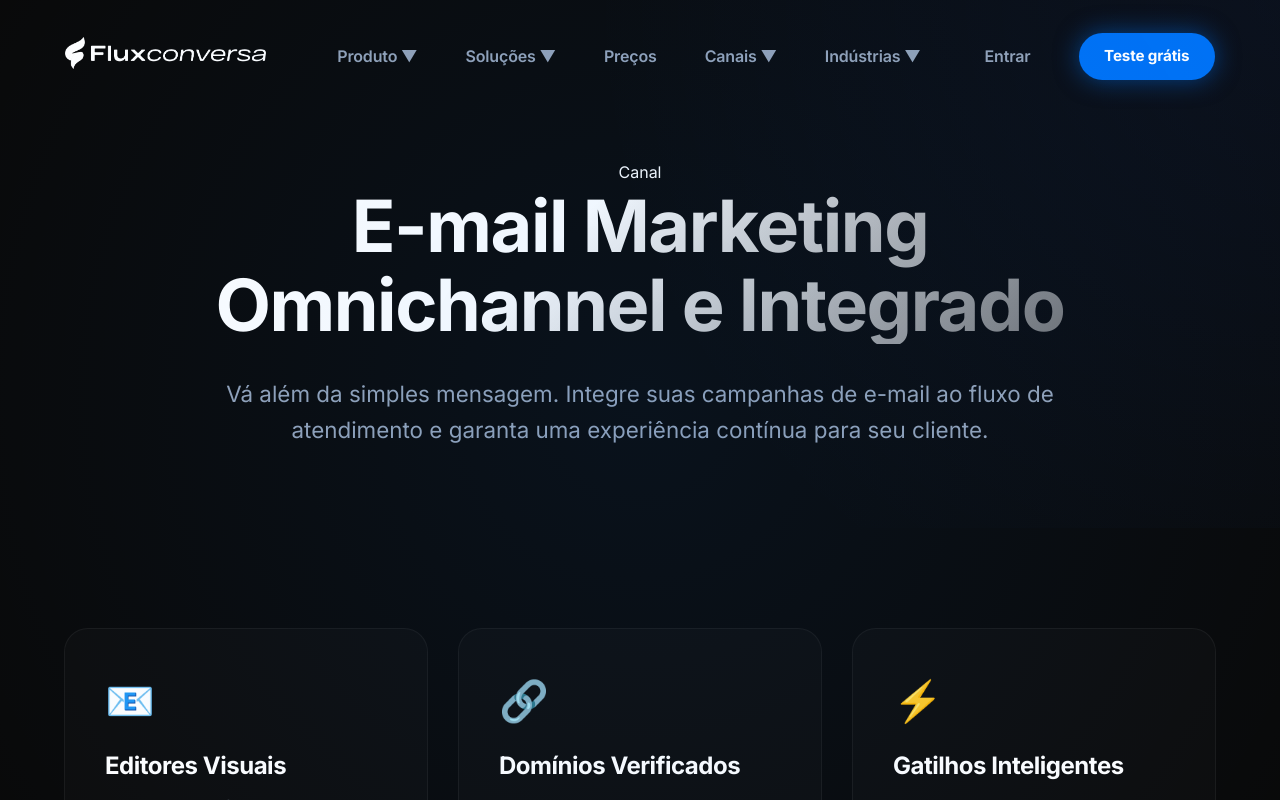
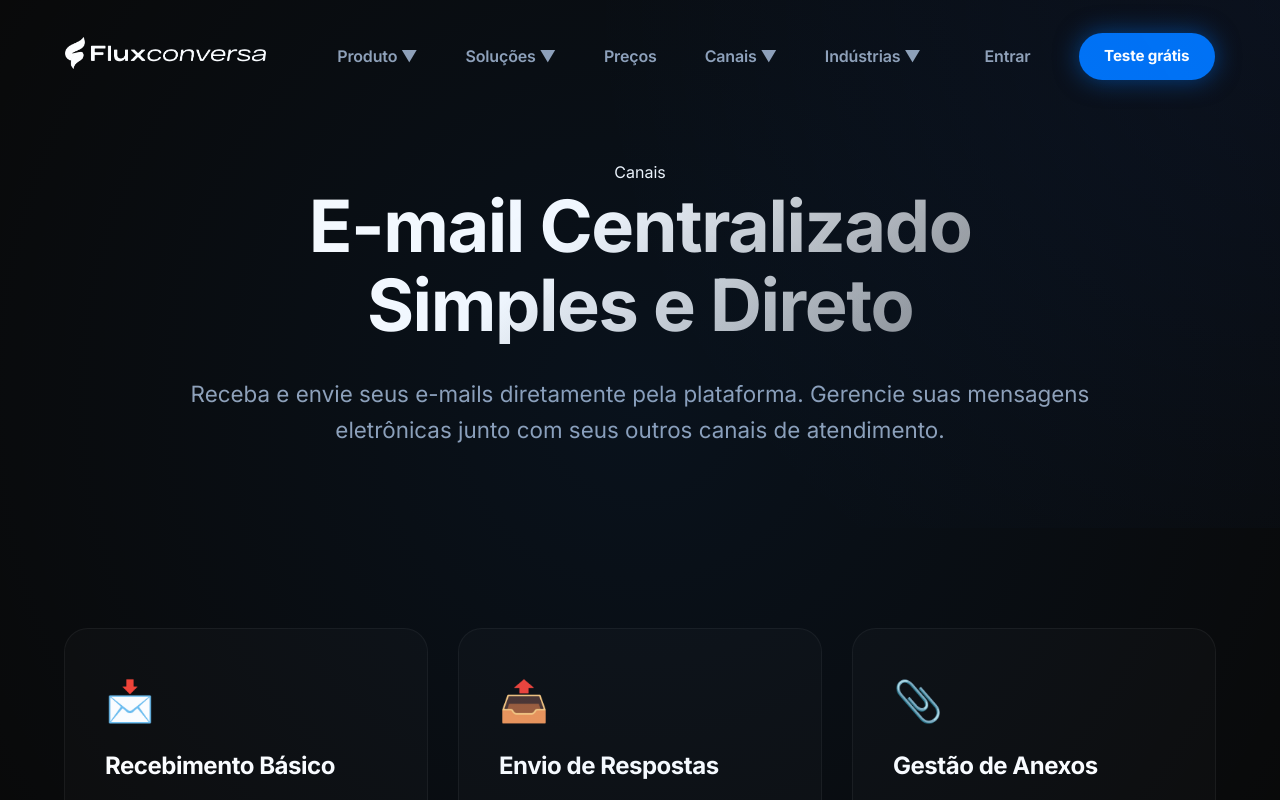
Before and after one commit to gabrielpiment/Flux1, a Nuxt app: page /canais/email in a window 1280 px wide. Shown: the top 800 px of the page. Built offline with nearby package versions, Linux system fonts and the light colour scheme.

Commit message:
fix: simplify email channel page to basic send/receive

```diff
--- a/app/pages/atendimento-cliente.vue
+++ b/app/pages/atendimento-cliente.vue
@@ -20,7 +20,7 @@
         description: 'Transforme cada atendimento em um insight valioso. Colete feedbacks detalhados e identifique promotores da sua marca.',
         items: [
           'Pesquisas de CSAT e NPS integradas',
-          'Análise de sentimento das interações',
+          'Monitoramento de tempo de resposta por atendente',
           'Relatórios de evolução da qualidade do suporte'
         ],
         visualLabel: 'Experience Metrics'
--- a/app/pages/canais/email.vue
+++ b/app/pages/canais/email.vue
@@ -1,46 +1,42 @@
 <template>
-  <ProductTemplate
-    eyebrow="Canal"
-    :title-lines="['E-mail Marketing', 'Omnichannel e Integrado']"
-    description="Vá além da simples mensagem. Integre suas campanhas de e-mail ao fluxo de atendimento e garanta uma experiência contínua para seu cliente."
+  <ProductTemplate eyebrow="Canais" :title-lines="['E-mail Centralizado', 'Simples e Direto']"
+    description="Receba e envie seus e-mails diretamente pela plataforma. Gerencie suas mensagens eletrônicas junto com seus outros canais de atendimento."
     :features="[
-      { icon: '📧', title: 'Editores Visuais', description: 'Crie layouts profissionais com arrastar e soltar, totalmente responsivos.' },
-      { icon: '🔗', title: 'Domínios Verificados', description: 'Segurança e alta taxa de entrega garantidas com autenticação SPF/DKIM.' },
-      { icon: '⚡', title: 'Gatilhos Inteligentes', description: 'Dispare e-mails baseados em ações do cliente no seu site ou no WhatsApp.' }
-    ]"
-    :details="[
+      { icon: '📩', title: 'Recebimento Básico', description: 'Receba seus e-mails em tempo real na sua caixa de entrada unificada.' },
+      { icon: '📤', title: 'Envio de Respostas', description: 'Responda aos seus clientes de forma rápida sem sair da interface da Flux.' },
+      { icon: '📎', title: 'Gestão de Anexos', description: 'Visualize e envie arquivos anexados às suas conversas de e-mail.' }
+    ]" :details="[
       {
-        title: 'Automação Omnichannel',
-        description: 'Crie jornadas que cruzam canais. Se o cliente não responde no e-mail, a Flux dispara um lembrete no WhatsApp.',
+        title: 'Tudo em um só lugar',
+        description: 'Elimine a necessidade de trocar entre abas. Seus e-mails aparecem organizados ao lado das suas outras conversas.',
         items: [
-          'Transição inteligente entre canais',
-          'Workflows de nutrição complexos',
-          'Relatórios de clique跨channel'
+          'Interface limpa e intuitiva',
+          'Histórico de mensagens por contato',
+          'Visualização de destinatários e remetentes'
         ],
-        visualLabel: 'Omnichannel Flow'
+        visualLabel: 'Unified Inbox'
       },
       {
-        title: 'Entregabilidade de Elite',
-        description: 'Infraestrutura de ponta e consultoria técnica para garantir que sua mensagem chegue na caixa de entrada, não no spam.',
+        title: 'Foco na Conversa',
+        description: 'Trate o e-mail como mais um canal de atendimento direto, focando na resolução do problema do cliente.',
         items: [
-          'Monitoramento de reputação de IP',
-          'Limpeza automática de listas (Bounce)',
-          'Autenticação BIMI e DMARC'
+          'Respostas rápidas para produtividade',
+          'Marcação de e-mails lidos/não lidos',
+          'Filtro simples de busca por e-mail'
         ],
-        visualLabel: 'Inbox Delivery'
+        visualLabel: 'Email Management'
       },
       {
-        title: 'Conteúdo Dinâmico via IA',
-        description: 'Gere centenas de variações de e-mail personalizadas com IA para aumentar suas taxas de engajamento.',
+        title: 'Configuração Rápida',
+        description: 'Conecte sua conta de e-mail em poucos minutos e comece a atender seus clientes imediatamente.',
         items: [
-          'Ajuste de tom de voz via IA',
-          'Linhas de assunto preditivas',
-          'Otimização de horário de envio'
+          'Configuração via IMAP/SMTP',
+          'Integração direta com o provedor',
+          'Suporte a domínios personalizados'
         ],
-        visualLabel: 'AI Copywriter'
+        visualLabel: 'Quick Setup'
       }
-    ]"
-  />
+    ]" />
 </template>
 
 <script setup lang="ts">
--- a/app/pages/integracoes.vue
+++ b/app/pages/integracoes.vue
@@ -2,39 +2,39 @@
   <ProductTemplate eyebrow="Ecossistema" :title-lines="['Conectividade Total', 'Sem Silos de Dados']"
     description="Integre a Flux nativamente aos CRMs, ERPs e meios de pagamento que seu negócio já utiliza. A informação flui livremente para uma visão 360° real."
     :features="[
-      { icon: '🔌', title: 'Webhooks & API REST', description: 'Conectividade ilimitada via Webhooks ou nossa API Enterprise documentada para desenvolvedores.' },
-      { icon: '🏢', title: 'CRMs e ERPs', description: 'Sincronize contatos e vendas com Salesforce, HubSpot, RD Station, SAP e centenas de outros.' },
-      { icon: '🔄', title: 'Fluxos Transacionais', description: 'Gatilhos baseados em eventos reais do seu negócio, como abandono de carrinho ou confirmação de pagamento.' }
+      { icon: '🔌', title: 'Webhooks & API REST', description: 'Conectividade ilimitada para enviar e receber dados do seu sistema via API.' },
+      { icon: '🏢', title: 'Conectividade Custom', description: 'Integre com seus sistemas internos, CRMs ou ERPs via requisições HTTP.' },
+      { icon: '🔄', title: 'Sincronização de Dados', description: 'Mantenha os cadastros de clientes atualizados entre a Flux e suas outras ferramentas.' }
     ]" :details="[
       {
-        title: 'Hub Central de Comunicação',
-        description: 'A Flux atua como a camada inteligente que une todas as suas ferramentas de negócio em uma interface de conversação única.',
+        title: 'Hub de Automação',
+        description: 'A Flux atua como uma ponte entre seus canais de atendimento e o banco de dados da sua empresa.',
         items: [
-          'Sincronização bidirecional de dados de clientes',
-          'Atualização de status de pedidos em tempo real',
-          'Enriquecimento de perfil com dados de ferramentas externas'
+          'Disparo de webhooks em eventos específicos',
+          'Consulta de informações externas via API no fluxo',
+          'Enriquecimento de perfil com metadados'
         ],
-        visualLabel: 'Connected Ecosystem'
+        visualLabel: 'Automation Hub'
       },
       {
-        title: 'API Enterprise Escalável',
-        description: 'Construída para alta disponibilidade, nossa API permite que grandes organizações criem experiências personalizadas sobre a infraestrutura da Flux.',
+        title: 'API de Alta Disponibilidade',
+        description: 'Documentação robusta para que seus desenvolvedores criem integrações profundas com nossa infraestrutura.',
         items: [
-          'Documentação Swagger completa e atualizada',
-          'Autenticação segura via OAuth 2.0 e Bearer tokens',
-          'Endpoints otimizados para alto volume de requisições'
+          'Documentação Swagger completa',
+          'Segurança via Token de Acesso',
+          'Limites de requisições de classe Enterprise'
         ],
-        visualLabel: 'Dev Experience'
+        visualLabel: 'Developer Portal'
       },
       {
-        title: 'Automação de Ponta a Ponta',
-        description: 'Vá além do chat básico. Integre a lógica do seu negócio diretamente nos fluxos de atendimento humano e automático.',
+        title: 'Lógica Corporativa',
+        description: 'Personalize o fluxo de atendimento de acordo com as regras de negócio da sua organização.',
         items: [
-          'Validação de dados sensíveis via API segura',
-          'Integração nativa com gateways de pagamento (Stripe, Pagar.me)',
-          'Disparos automáticos baseados em comportamento no seu site/app'
+          'Validação de dados (CPF, Pedido) via API externa',
+          'Integração com CRMs do mercado via Webhook',
+          'Atualização de status de atendimento em sistemas externos'
         ],
-        visualLabel: 'Business Logic'
+        visualLabel: 'Business Rules'
       }
     ]" />
 </template>
--- a/app/pages/reengajamento-cliente.vue
+++ b/app/pages/reengajamento-cliente.vue
@@ -26,13 +26,14 @@
         visualLabel: 'Loyalty Engine'
       },
       {
-        title: 'Omnichannel Follow-ups',
-        description: 'Se o cliente não viu o e-mail, tente o WhatsApp. Tudo orquestrado pela Flux.',
+        title: 'Omnichannel Retenção',
+        description: 'Mantenha-se presente na jornada do cliente em múltiplos pontos de contato.',
         items: [
-          'Recuperação de carrinhos multi-canal',
-          'Estratégias comerciais e disparos de reengajamento'
+          'Campanhas de reativação via listas de contatos',
+          'Lembretes de recorrência ou suporte preventivo',
+          'Disparos de novidades para clientes segmentados'
         ],
-        visualLabel: 'Sequence Flow'
+        visualLabel: 'Retention Flow'
       }
     ]" />
 </template>
--- a/app/pages/relatorios.vue
+++ b/app/pages/relatorios.vue
@@ -7,34 +7,34 @@
       { icon: '💰', title: 'ROI por Canal', description: 'Identifique quais canais de comunicação trazem o maior retorno financeiro para o seu negócio.' }
     ]" :details="[
       {
-        title: 'Visão Analítica Completa',
-        description: 'Não apenas dados, mas insights prontos para ação. Entenda onde sua operação está perdendo eficiência.',
+        title: 'Visibilidade Operacional',
+        description: 'Acompanhe a volumetria da sua operação e identifique horários de pico para otimizar seu time.',
         items: [
           'Distribuição de chamados por horário e canal',
-          'Motivos de atendimento mais frequentes',
-          'Heatmap de demanda para otimização de turnos'
+          'Visão de tickets ativos e pendentes',
+          'Métricas de volume por atendente'
         ],
         visualLabel: 'Operational Insights'
       },
       {
-        title: 'Rastreamento de Conversão',
-        description: 'Saiba exatamente como cada interação contribui para o seu faturamento final.',
+        title: 'Métricas de Conversão',
+        description: 'Entenda como os contatos estão fluindo pelos seus canais de atendimento.',
         items: [
-          'Atribuição de vendas por canal de origem',
-          'Rastreamento de cliques em CTAs dentro do chat',
-          'Taxa de conversão de atendimentos em vendas'
+          'Atribuição básica de origem por canal',
+          'Taxa de finalização de atendimentos',
+          'Volume de novos leads gerados'
         ],
         visualLabel: 'Conversion tracking'
       },
       {
-        title: 'Governança e Exportação',
-        description: 'Seus dados onde você precisa deles. Mantenha o controle total sobre a informação gerada na plataforma.',
+        title: 'Exportação e Governança',
+        description: 'Seus dados sob seu controle. Exporte as informações necessárias para suas análises externas.',
         items: [
-          'Agendamento de relatórios por e-mail para diretoria',
-          'Exportação completa em múltiplos formatos (CSV, PDF, JSON)',
-          'Conector nativo para ferramentas de BI (PowerBI, Looker)'
+          'Exportação manual de logs de atendimento',
+          'Relatórios em formato CSV e Excel',
+          'Histórico de interações disponível para consulta'
         ],
-        visualLabel: 'Data Governance'
+        visualLabel: 'Data Control'
       }
     ]" />
 </template>
```
Also changed, not shown: app/pages/aumentar-receita.vue (+25 -29 lines).
